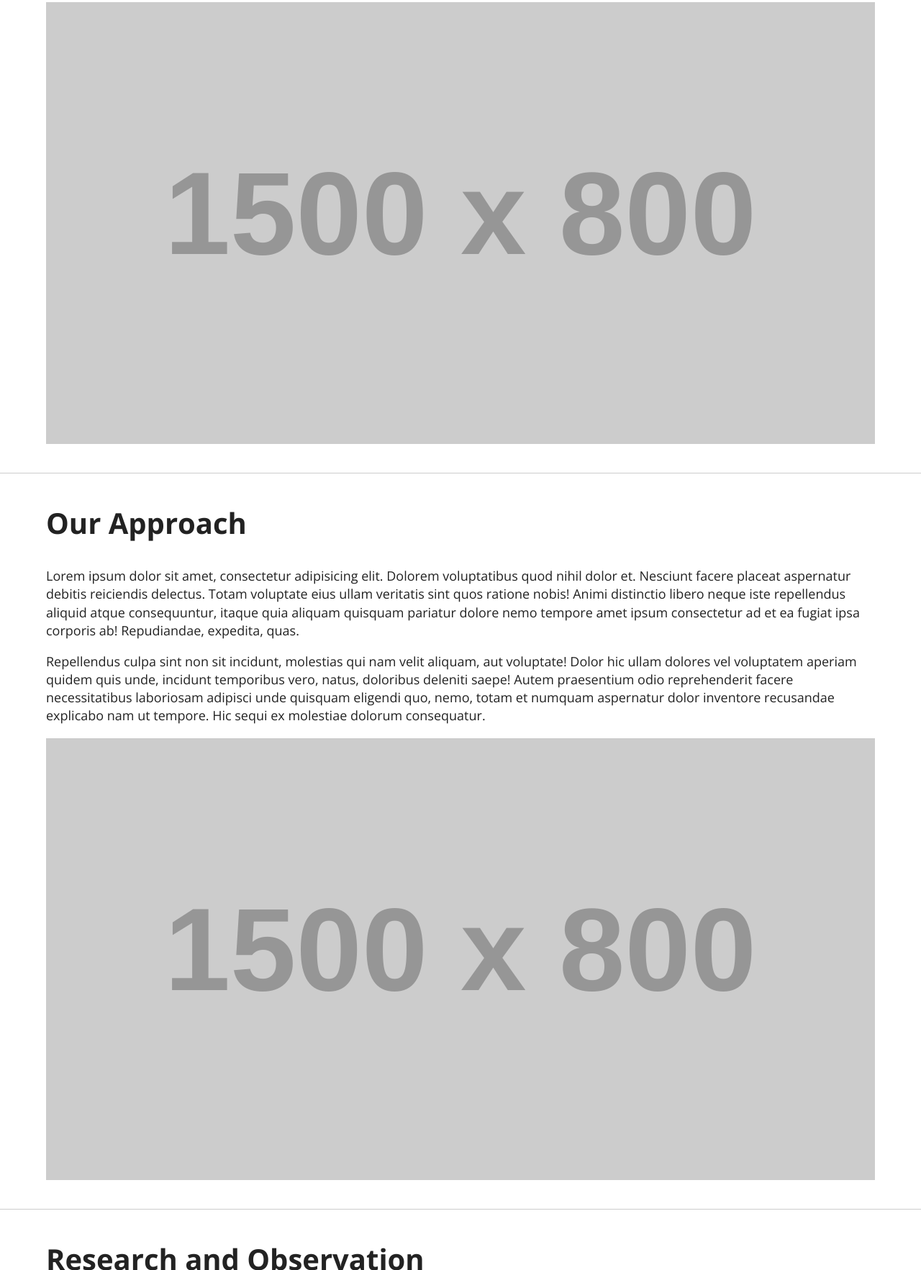
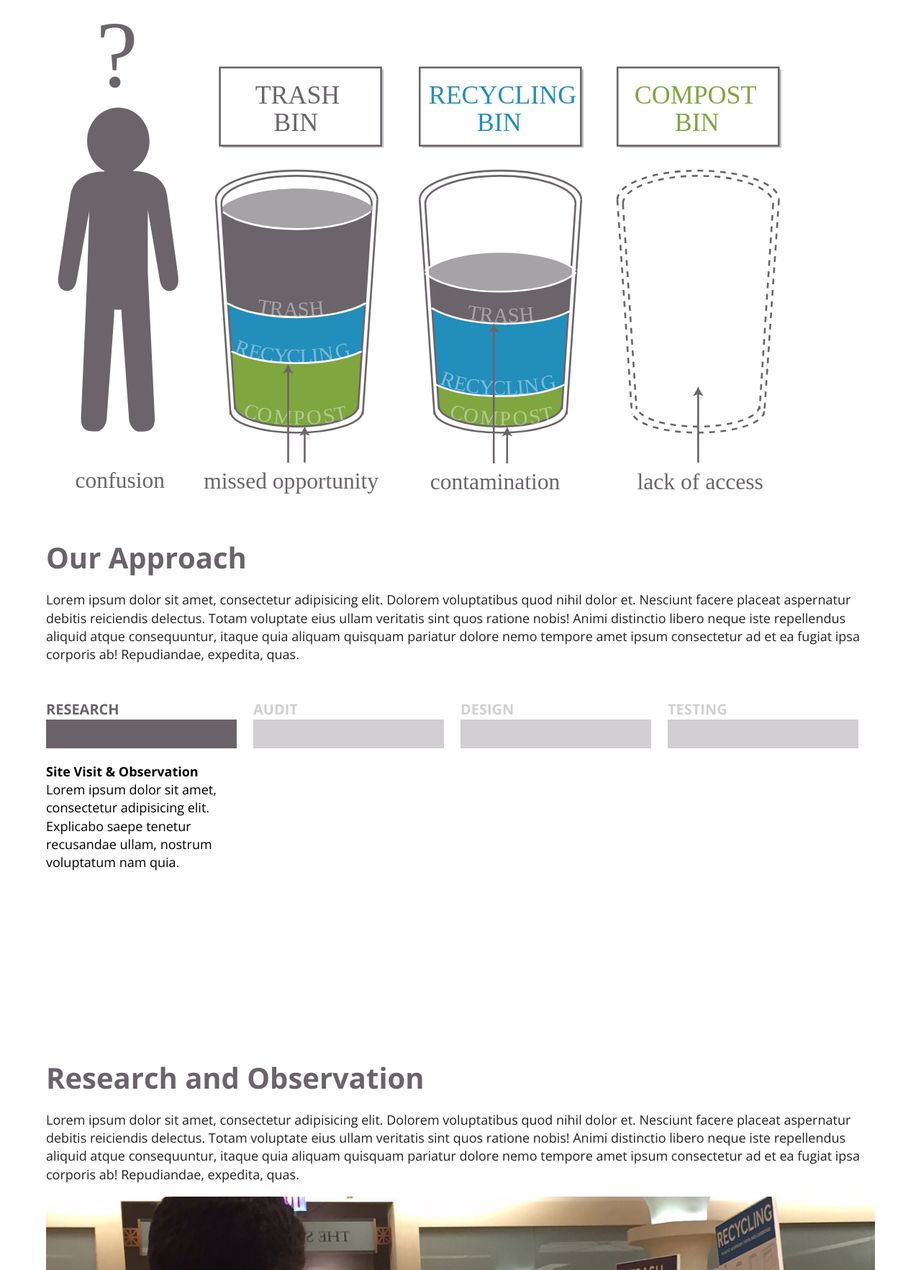
Before and after one commit to DeltaInstitute/recyclingUX, a plain HTML site: page index.html in a window 1280 px wide. Shown: the part 1035-2800 px from the top of the page at 72% size. Drawn offline with nearby package versions, Linux system fonts and the light colour scheme; placeholder pictures from the web are drawn by us.

Commit message:
adding images

```diff
--- a/css/main.css
+++ b/css/main.css
@@ -103,13 +103,16 @@ body {
 }
 
 h1 {
-    font-size: 3rem;
+    font-size: 2.5rem;
     margin-top: .5rem;
     margin-bottom: .5rem;
 }
 
 h2 {
     font-size: 2rem;
+    color: #6a646a;
+    margin-bottom: 0;
+    padding-bottom: 0;
 }
 
 h3 {
@@ -135,14 +138,19 @@ p {
     height: auto;
 }
 
+.illustration {
+  max-height: 90vh;
+}
+
 .banner {
-    background-color: #6a646a;
     background-position: bottom;
     background-size: 100%;
+    background-color: #6a646a;
     height: 75vh;
     color: #fff;
     width: 90%;
     padding: 30vh 5% 0 5%;
+    max-width: 1200px;
 }
 
 .logo {
@@ -150,12 +158,80 @@ p {
 }
 
 .bannerCaption {
-    width: 60%;
+    max-width: 700px;
 }
 
 section {
     margin: 2em 5%;
     width: 90%;
+    max-width:1200px;
+}
+
+.ourApproach {
+  width: 100%;
+  margin-bottom: 3em;
+}
+
+.ourApproachResearch,
+.ourApproachAudit,
+.ourApproachDesign,
+.ourApproachTesting {
+  width: 23%;
+  float: left;
+  margin-right: 2%;
+}
+
+.ourApproach {
+    margin: 2em 0;
+    height: 50vh;
+}
+
+.ourApproach svg {
+    width: 100%;
+    height: 2rem;
+    margin-bottom: 1rem;
+}
+
+.ourApproach h4 {
+    font-weight: 700;
+    margin-bottom: 0;
+    margin-top: 10px;
+}
+
+.ourApproach p {
+    color: #000;
+    margin: 0;
+}
+
+#researchTitle {
+    color: #6a646a;
+    cursor: pointer;
+}
+
+#auditTitle, #designTitle, #pilotTitle {
+    color: #6a646a;
+    cursor:pointer;
+    opacity: .3;
+}
+
+#researchTitle svg {
+    background-color: #6a646a;
+}
+
+#auditTitle svg {
+    background-color: #6a646a;
+}
+
+#designTitle svg {
+    background-color: #6a646a;
+}
+
+#pilotTitle svg {
+    background-color: #6a646a;
+}
+
+#auditText, #designText, #pilotText {
+    display: none;
 }
 
 .contact {
@@ -163,6 +239,7 @@ section {
     color: #fff;
     height: 100%;
     padding: 2em 5%;
+    max-width: 1200px;
 }
 
 .contactForm {
@@ -172,7 +249,7 @@ section {
 }
 
 .teamInfo {
-    width: 40%;
+    width: 50%;
     float: left;
     padding-left: 5%;
 }
@@ -251,6 +328,7 @@ footer {
     color: #fff;
     padding: 2em 6%;
     margin-bottom: 0;
+    max-width: 1200px;
 }
 
 
@@ -353,6 +431,13 @@ footer {
     /* Style adjustments for high resolution devices */
 }
 
+@media screen and (min-width: 1500px) {
+  section, .banner, .contact, footer {
+    margin: 0 auto;
+    padding: auto;
+  }
+}
+
 /* ==========================================================================
    Print styles.
    Inlined to avoid the additional HTTP request:
--- a/index.html
+++ b/index.html
@@ -22,7 +22,7 @@
         <!-- Add your site or application content here -->
         <div class="banner">
 	        <img src="img/deltaLogoWhite.svg" class="logo">
-	        <h1>User Experience for Recycling Systems</h1>
+	        <h1>Redesigning the Recycling Experience</h1>
 	        <div class="bannerCaption">
 	        	<p>Your recycling and compost systems is only as successful as your ability to get users to dispose of materials correctly. Our approach goes to the source and helps you better understand how people make decisions in your space to improve your waste diversion rate.</p>
 	        </div>
@@ -30,64 +30,110 @@
 	    <section>
 	    	<h2>The Problem</h2>
 	    	<p>Lorem ipsum dolor sit amet, consectetur adipisicing elit. Provident, necessitatibus fugit, delectus explicabo ipsa corporis amet, neque vero quam, veniam nihil! Quod iste rerum, provident fugiat placeat deleniti sequi maxime!</p>
-	    	<img src="http://placehold.it/1500x800" class="img-responsive">
+	    	<img src="img/theProblem.svg" class="img-responsive illustration">
 	    </section>
-	    <hr>
 	    <section>
 	    	<h2>Our Approach</h2>
 	    	<p>Lorem ipsum dolor sit amet, consectetur adipisicing elit. Dolorem voluptatibus quod nihil dolor et. Nesciunt facere placeat aspernatur debitis reiciendis delectus. Totam voluptate eius ullam veritatis sint quos ratione nobis! Animi distinctio libero neque iste repellendus aliquid atque consequuntur, itaque quia aliquam quisquam pariatur dolore nemo tempore amet ipsum consectetur ad et ea fugiat ipsa corporis ab! Repudiandae, expedita, quas.</p>
+			<div class="ourApproach">
+				<div class="ourApproachResearch">
+					<div id="researchTitle">
+						<h4>RESEARCH</h4>
+						<svg></svg>
+					</div>
+					<div id="researchText">
+						<p><strong>Site Visit & Observation</strong></p>
+						<p>Lorem ipsum dolor sit amet, consectetur adipisicing elit. Explicabo saepe tenetur recusandae ullam, nostrum voluptatum nam quia.</p>
+					</div>
+				</div>
+
+				<div class="ourApproachAudit">
+					<div id="auditTitle">
+						<h4>AUDIT</h4>
+						<svg></svg>
+					</div>
+					<div id="auditText">
+						<p><strong>Quantify Baseline</strong></p>
+						<p>Lorem ipsum dolor sit amet, consectetur adipisicing elit. Dolores repellendus inventore repudiandae, labore numquam officia expedita accusamus corporis tempora, blanditiis nulla.</p>
+					</div>
+				</div>
+
+				<div class="ourApproachDesign">
+					<div id="designTitle">
+						<h4>DESIGN</h4>
+						<svg></svg>
+					</div>
+					<div id="designText">
+						<p><strong>Synthesis & Production</strong></p>
+						<p>Aliquid atque consequuntur, itaque quia aliquam quisquam pariatur dolore nemo tempore amet ipsum consectetur ad et ea fugiat ipsa corporis ab! Repudiandae, expedita, quas.</p>
+					</div>
+				</div>
+
+				<div class="ourApproachTesting">
+					<div id="pilotTitle">
+						<h4>TESTING</h4>
+						<svg></svg>
+					</div>
+					<div id="pilotText">
+						<p><strong>Prototype Installation</strong></p>
+						<p>Animi distinctio libero neque iste repellendus aliquid atque consequuntur, itaque quia aliquam quisquam pariatur dolore nemo tempore. Repudiandae, expedita, quas.</p>
+					</div>
+				</div>
+			</div>
+	    </section>
+		<br>
+	    <section>
+	    	<h2>Research and Observation</h2>
+	    	<p>Lorem ipsum dolor sit amet, consectetur adipisicing elit. Dolorem voluptatibus quod nihil dolor et. Nesciunt facere placeat aspernatur debitis reiciendis delectus. Totam voluptate eius ullam veritatis sint quos ratione nobis! Animi distinctio libero neque iste repellendus aliquid atque consequuntur, itaque quia aliquam quisquam pariatur dolore nemo tempore amet ipsum consectetur ad et ea fugiat ipsa corporis ab! Repudiandae, expedita, quas.</p>
+	    	<img src="img/observation.jpg" class="img-responsive">
 	    	<p>Repellendus culpa sint non sit incidunt, molestias qui nam velit aliquam, aut voluptate! Dolor hic ullam dolores vel voluptatem aperiam quidem quis unde, incidunt temporibus vero, natus, doloribus deleniti saepe! Autem praesentium odio reprehenderit facere necessitatibus laboriosam adipisci unde quisquam eligendi quo, nemo, totam et numquam aspernatur dolor inventore recusandae explicabo nam ut tempore. Hic sequi ex molestiae dolorum consequatur.</p>
 	    	<img src="http://placehold.it/1500x800" class="img-responsive">
 	    </section>
-	    <hr>
+
 	    <section>
-	    	<h2>Research and Observation</h2>
+	    	<h2>Baseline Waste Audit</h2>
 	    	<p>Lorem ipsum dolor sit amet, consectetur adipisicing elit. Dolorem voluptatibus quod nihil dolor et. Nesciunt facere placeat aspernatur debitis reiciendis delectus. Totam voluptate eius ullam veritatis sint quos ratione nobis! Animi distinctio libero neque iste repellendus aliquid atque consequuntur, itaque quia aliquam quisquam pariatur dolore nemo tempore amet ipsum consectetur ad et ea fugiat ipsa corporis ab! Repudiandae, expedita, quas.</p>
+	    	<img src="http://placehold.it/1500x800" class="img-responsive">
 	    	<p>Repellendus culpa sint non sit incidunt, molestias qui nam velit aliquam, aut voluptate! Dolor hic ullam dolores vel voluptatem aperiam quidem quis unde, incidunt temporibus vero, natus, doloribus deleniti saepe! Autem praesentium odio reprehenderit facere necessitatibus laboriosam adipisci unde quisquam eligendi quo, nemo, totam et numquam aspernatur dolor inventore recusandae explicabo nam ut tempore. Hic sequi ex molestiae dolorum consequatur.</p>
 	    	<img src="http://placehold.it/1500x800" class="img-responsive">
 	    </section>
-	    <hr>
+
 	    <section>
-	    	<h2>Baseline Waste Audit</h2>
+	    	<h2>Synthesis and Research Design</h2>
 	    	<p>Lorem ipsum dolor sit amet, consectetur adipisicing elit. Dolorem voluptatibus quod nihil dolor et. Nesciunt facere placeat aspernatur debitis reiciendis delectus. Totam voluptate eius ullam veritatis sint quos ratione nobis! Animi distinctio libero neque iste repellendus aliquid atque consequuntur, itaque quia aliquam quisquam pariatur dolore nemo tempore amet ipsum consectetur ad et ea fugiat ipsa corporis ab! Repudiandae, expedita, quas.</p>
+	    	<img src="img/designSynthesis.jpg" class='img-responsive'>
 	    	<p>Repellendus culpa sint non sit incidunt, molestias qui nam velit aliquam, aut voluptate! Dolor hic ullam dolores vel voluptatem aperiam quidem quis unde, incidunt temporibus vero, natus, doloribus deleniti saepe! Autem praesentium odio reprehenderit facere necessitatibus laboriosam adipisci unde quisquam eligendi quo, nemo, totam et numquam aspernatur dolor inventore recusandae explicabo nam ut tempore. Hic sequi ex molestiae dolorum consequatur.</p>
 	    	<img src="http://placehold.it/1500x800" class="img-responsive">
 	    </section>
-	    <hr>
+
 	    <section>
-	    	<h2>Synthesis and Research Design</h2>
+	    	<h2>Prototype Design and Production</h2>
 	    	<p>Lorem ipsum dolor sit amet, consectetur adipisicing elit. Dolorem voluptatibus quod nihil dolor et. Nesciunt facere placeat aspernatur debitis reiciendis delectus. Totam voluptate eius ullam veritatis sint quos ratione nobis! Animi distinctio libero neque iste repellendus aliquid atque consequuntur, itaque quia aliquam quisquam pariatur dolore nemo tempore amet ipsum consectetur ad et ea fugiat ipsa corporis ab! Repudiandae, expedita, quas.</p>
+	    	<img src="http://placehold.it/1500x800" class="img-responsive">
 	    	<p>Repellendus culpa sint non sit incidunt, molestias qui nam velit aliquam, aut voluptate! Dolor hic ullam dolores vel voluptatem aperiam quidem quis unde, incidunt temporibus vero, natus, doloribus deleniti saepe! Autem praesentium odio reprehenderit facere necessitatibus laboriosam adipisci unde quisquam eligendi quo, nemo, totam et numquam aspernatur dolor inventore recusandae explicabo nam ut tempore. Hic sequi ex molestiae dolorum consequatur.</p>
 	    	<img src="http://placehold.it/1500x800" class="img-responsive">
 	    </section>
-	    <hr>
-	    <section>
-	    	<h2>Prototype Design and Production</h2>
-	    	<p>Lorem ipsum dolor sit amet, consectetur adipisicing elit. Dolorem voluptatibus quod nihil dolor et. Nesciunt facere placeat aspernatur debitis reiciendis delectus. Totam voluptate eius ullam veritatis sint quos ratione nobis! Animi distinctio libero neque iste repellendus aliquid atque consequuntur, itaque quia aliquam quisquam pariatur dolore nemo tempore amet ipsum consectetur ad et ea fugiat ipsa corporis ab! Repudiandae, expedita, quas.</p>
-	    	<p>Repellendus culpa sint non sit incidunt, molestias qui nam velit aliquam, aut voluptate! Dolor hic ullam dolores vel voluptatem aperiam quidem quis unde, incidunt temporibus vero, natus, doloribus deleniti saepe! Autem praesentium odio reprehenderit facere necessitatibus laboriosam adipisci unde quisquam eligendi quo, nemo, totam et numquam aspernatur dolor inventore recusandae explicabo nam ut tempore. Hic sequi ex molestiae dolorum consequatur.</p>
-	    	<img src="http://placehold.it/1500x800" class="img-responsive">
-	    </section>
-	    <hr>
+
 	    <section>
 	    	<h2>On-site Testing</h2>
 	    	<p>Lorem ipsum dolor sit amet, consectetur adipisicing elit. Dolorem voluptatibus quod nihil dolor et. Nesciunt facere placeat aspernatur debitis reiciendis delectus. Totam voluptate eius ullam veritatis sint quos ratione nobis! Animi distinctio libero neque iste repellendus aliquid atque consequuntur, itaque quia aliquam quisquam pariatur dolore nemo tempore amet ipsum consectetur ad et ea fugiat ipsa corporis ab! Repudiandae, expedita, quas.</p>
 	    	<p>Repellendus culpa sint non sit incidunt, molestias qui nam velit aliquam, aut voluptate! Dolor hic ullam dolores vel voluptatem aperiam quidem quis unde, incidunt temporibus vero, natus, doloribus deleniti saepe! Autem praesentium odio reprehenderit facere necessitatibus laboriosam adipisci unde quisquam eligendi quo, nemo, totam et numquam aspernatur dolor inventore recusandae explicabo nam ut tempore. Hic sequi ex molestiae dolorum consequatur.</p>
-	    	<img src="http://placehold.it/1500x800" class="img-responsive">
+	    	<img src="img/testingDay.jpg" class='img-responsive'>
 	    </section>
-	    <hr>
+
 	    <section>
 	    	<h2>Treatment Assessment</h2>
 	    	<p>Lorem ipsum dolor sit amet, consectetur adipisicing elit. Dolorem voluptatibus quod nihil dolor et. Nesciunt facere placeat aspernatur debitis reiciendis delectus. Totam voluptate eius ullam veritatis sint quos ratione nobis! Animi distinctio libero neque iste repellendus aliquid atque consequuntur, itaque quia aliquam quisquam pariatur dolore nemo tempore amet ipsum consectetur ad et ea fugiat ipsa corporis ab! Repudiandae, expedita, quas.</p>
+	    	<img src="http://placehold.it/1500x800" class="img-responsive">
 	    	<p>Repellendus culpa sint non sit incidunt, molestias qui nam velit aliquam, aut voluptate! Dolor hic ullam dolores vel voluptatem aperiam quidem quis unde, incidunt temporibus vero, natus, doloribus deleniti saepe! Autem praesentium odio reprehenderit facere necessitatibus laboriosam adipisci unde quisquam eligendi quo, nemo, totam et numquam aspernatur dolor inventore recusandae explicabo nam ut tempore. Hic sequi ex molestiae dolorum consequatur.</p>
 	    	<img src="http://placehold.it/1500x800" class="img-responsive">
 	    </section>
-	    <hr>
+
 	    <section>
 	    	<h2>Recommendations</h2>
 	    	<p>Lorem ipsum dolor sit amet, consectetur adipisicing elit. Dolorem voluptatibus quod nihil dolor et. Nesciunt facere placeat aspernatur debitis reiciendis delectus. Totam voluptate eius ullam veritatis sint quos ratione nobis! Animi distinctio libero neque iste repellendus aliquid atque consequuntur, itaque quia aliquam quisquam pariatur dolore nemo tempore amet ipsum consectetur ad et ea fugiat ipsa corporis ab! Repudiandae, expedita, quas.</p>
-	    	<p>Repellendus culpa sint non sit incidunt, molestias qui nam velit aliquam, aut voluptate! Dolor hic ullam dolores vel voluptatem aperiam quidem quis unde, incidunt temporibus vero, natus, doloribus deleniti saepe! Autem praesentium odio reprehenderit facere necessitatibus laboriosam adipisci unde quisquam eligendi quo, nemo, totam et numquam aspernatur dolor inventore recusandae explicabo nam ut tempore. Hic sequi ex molestiae dolorum consequatur.</p>
-	    	<img src="http://placehold.it/1500x800" class="img-responsive">
 	    </section>
+
 	    <div class="contact clearfix">
 	    	<div class="contactForm" style="background-color:#228dba">
 				<h3>Get In Touch</h3>
```
Also changed, not shown: js/main.js (+19 -0 lines), img/designSynthesis.jpg (added), img/observation.jpg (added), img/testingDay.jpg (added), img/theProblem.svg (added).
